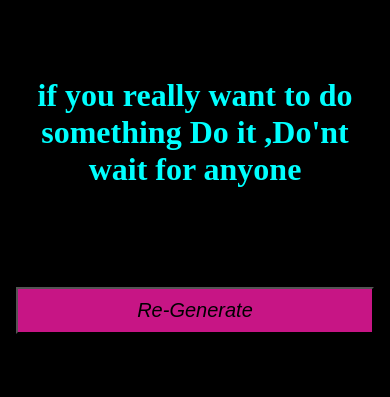
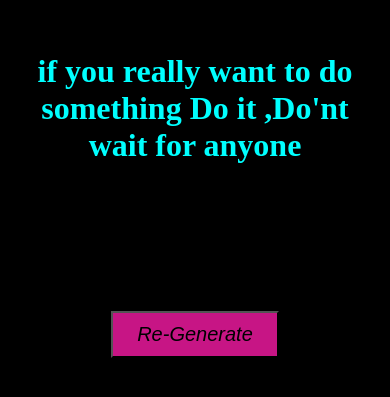
Before and after one commit to Erkiku/Random_quotes, a plain HTML site: page QuotesGenerator/index.html in a window 390 px wide. Shown: the part 239-636 px from the top of the page. Drawn offline with Linux system fonts and the light colour scheme.

Commit message:
Adjust button to quote size

```diff
--- a/QuotesGenerator/style.css
+++ b/QuotesGenerator/style.css
@@ -19,6 +19,7 @@ body {
   display: flex;
   flex-direction: column;
   align-items: center;
+  gap: 24px;
 }
 
 h1 {
@@ -32,12 +33,14 @@ h1 {
 }
 
 #btn {
+  width: fit-content;
   max-width: 100%;
   padding: 10px 24px;
   font-size: clamp(20px, 5vw, 30px);
   cursor: pointer;
   background-color: mediumvioletred;
   font-style: italic;
+  overflow-wrap: anywhere;
 }
 
 @media (max-width: 600px) {
@@ -53,8 +56,4 @@ h1 {
     min-height: 160px;
     padding: 20px 8px;
   }
-
-  #btn {
-    width: 100%;
-  }
 }
```
